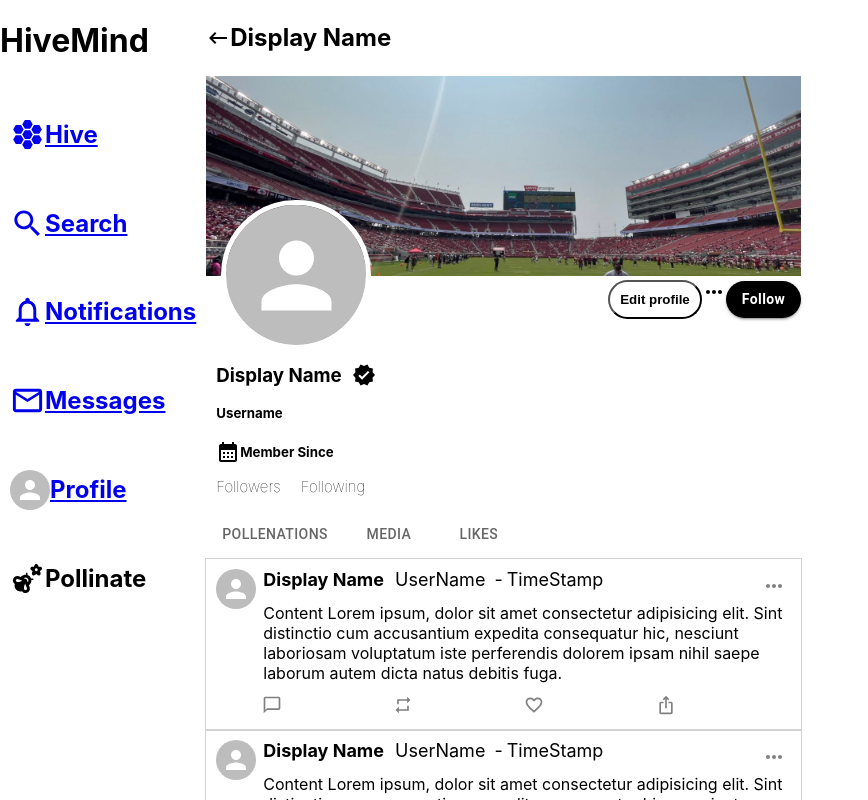
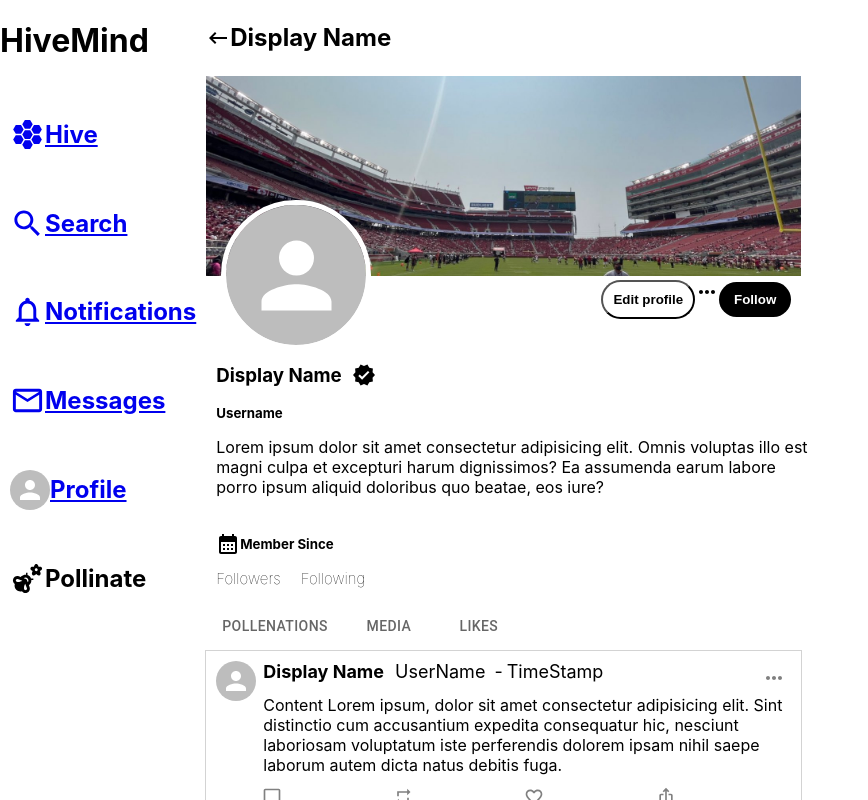
Before and after one commit to jck510/HiveMind, a React (Create React App) app: page /profile/1 in a window 1280 px wide. Shown: the top 800 px of the page, without its empty margins (0-868 px from the left). Built offline with nearby package versions, Linux system fonts and the light colour scheme.

Commit message:
Added a bio section and adjusted the follow button

```diff
--- a/src/components/ProfileDetails.js
+++ b/src/components/ProfileDetails.js
@@ -19,14 +19,7 @@ const ProfileDetails = () => {
           {/* Otherwise there will be a follow button and settings button */}
           <Tooltip title='More'><MoreHoriz /></Tooltip>
 
-          <Button variant='contained'
-          sx={{
-            textTransform:'none',
-            backgroundColor: 'black',
-            fontWeight: 'bold',
-            borderRadius: '25px'
-            }}
-          >Follow</Button>
+          <button className='follow-button' >Follow</button>
 
         </div>
 
@@ -39,6 +32,11 @@ const ProfileDetails = () => {
         </div>
 
         <h5 className='profile-details-username'>Username</h5>
+        <div className='profile-details-bio-div'>
+          <p className='profile-details-bio'>
+            Lorem ipsum dolor sit amet consectetur adipisicing elit. Omnis voluptas illo est magni culpa et excepturi harum dignissimos? Ea assumenda earum labore porro ipsum aliquid doloribus quo beatae, eos iure?
+          </p>
+        </div>
         <div className='profile-details-member-since-div'>
           <CalendarMonth />
           <h5>Member Since </h5>
--- a/src/index.css
+++ b/src/index.css
@@ -287,6 +287,10 @@ code {
   justify-content: space-between;
 }
 
+.profile-details-button-div {
+  margin-right: 20px;
+}
+
 .profile-details-profile-information-div {
   margin-left: 10px;
 }
@@ -305,6 +309,12 @@ code {
   margin: 0px;
 
 }
+
+.profile-details-bio-div {
+  display: flex;
+  width: 595px;
+}
+
 
 .profile-details-member-since-div {
   display: flex;
@@ -329,6 +339,15 @@ code {
   text-transform: none;
   color: white;
   background-color: #000;
+  font-weight: bold;
+  border-radius: 25px;
+  padding: 10px 15px;
+  border: 0px;
+}
+
+.follow-button:hover {
+  background-color: #181818;
+  cursor: pointer;
 }
 
 .edit-profile-button {
```
